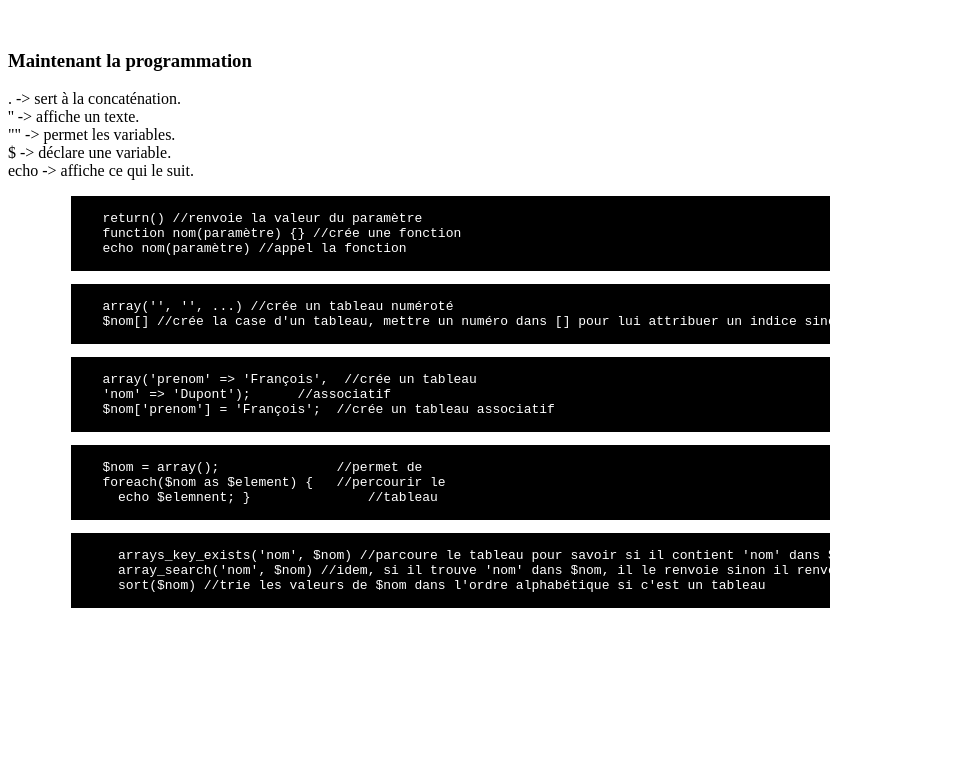
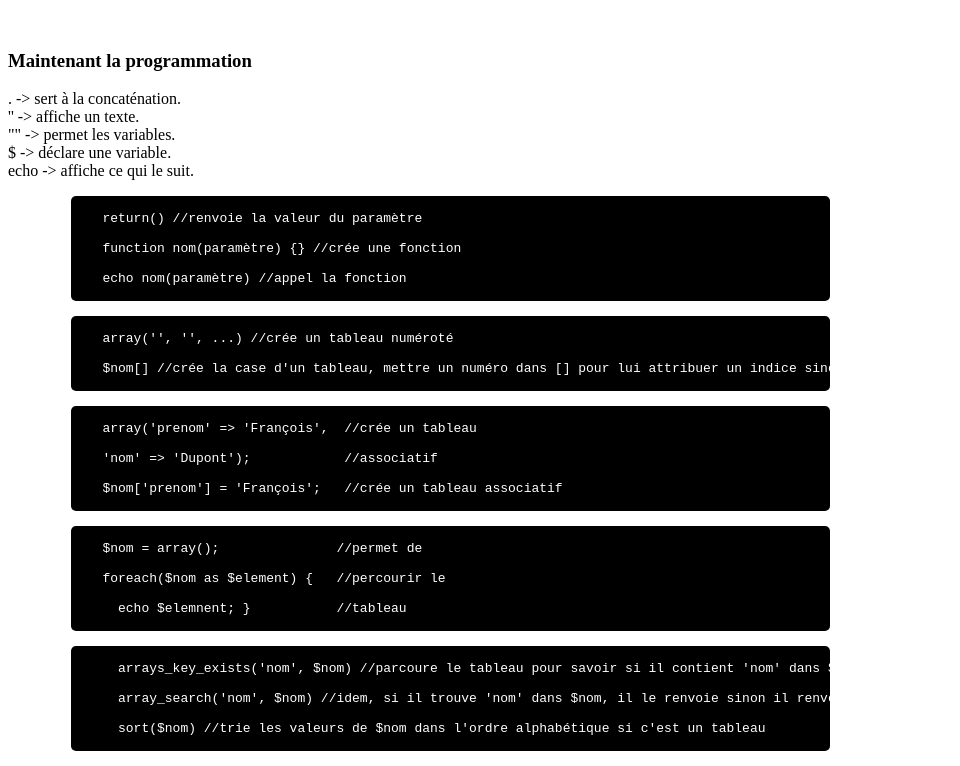
Before and after one commit to MaximeDEFRETIN/Memento, a plain HTML site: page PHP.html in a window 1280 px wide. Shown: the part 137-903 px from the top of the page, without its empty margins (0-960 px from the left). Before the commit the page ends 800 px from the top, so only its background shows below. Drawn offline with Linux system fonts and the light colour scheme.

Commit message:
Mise à jour Memento verrsion 3

```diff
--- a/PHP.html
+++ b/PHP.html
@@ -19,29 +19,28 @@
     echo -> affiche ce qui le suit.
   </p>
   <pre><code>
-    return() //renvoie la valeur du paramètre
-    function nom(paramètre) {} //crée une fonction
+    return() //renvoie la valeur du paramètre<br />
+    function nom(paramètre) {} //crée une fonction<br />
     echo nom(paramètre) //appel la fonction
   </code></pre>
   <pre><code>
-    array('', '', ...) //crée un tableau numéroté
+    array('', '', ...) //crée un tableau numéroté<br />
     $nom[] //crée la case d'un tableau, mettre un numéro dans [] pour lui attribuer un indice sinon c'est numéroté automatquement
   </code></pre>
   <pre><code>
-    array('prenom' => 'François',  //crée un tableau
-    'nom' => 'Dupont');      //associatif
-    $nom['prenom'] = 'François';  //crée un tableau associatif
+    array('prenom' => 'François',  //crée un tableau<br />
+    'nom' => 'Dupont');            //associatif<br />
+    $nom['prenom'] = 'François';   //crée un tableau associatif
   </code></pre>
   <pre><code>
-    $nom = array();               //permet de
-    foreach($nom as $element) {   //percourir le
-      echo $elemnent; }               //tableau
+    $nom = array();               //permet de<br />
+    foreach($nom as $element) {   //percourir le<br />
+      echo $elemnent; }           //tableau
     </code></pre>
     <pre><code>
-      arrays_key_exists('nom', $nom) //parcoure le tableau pour savoir si il contient 'nom' dans $nom
-      array_search('nom', $nom) //idem, si il trouve 'nom' dans $nom, il le renvoie sinon il renvoie false
+      arrays_key_exists('nom', $nom) //parcoure le tableau pour savoir si il contient 'nom' dans $nom<br />
+      array_search('nom', $nom) //idem, si il trouve 'nom' dans $nom, il le renvoie sinon il renvoie false<br />
       sort($nom) //trie les valeurs de $nom dans l'ordre alphabétique si c'est un tableau
     </code></pre>
-
   </body>
   </html>
--- a/assets/css/style.css
+++ b/assets/css/style.css
@@ -23,5 +23,6 @@ dd {
 pre {
   background-color:black; color:white;
   width: 60%;
-  margin-left: 5%;
+  border-radius:5px;
+  margin:15px 0 15px 5%;
 }
```
Also changed, not shown: index.html (+5 -12 lines), infos.html (+1 -0 lines).
